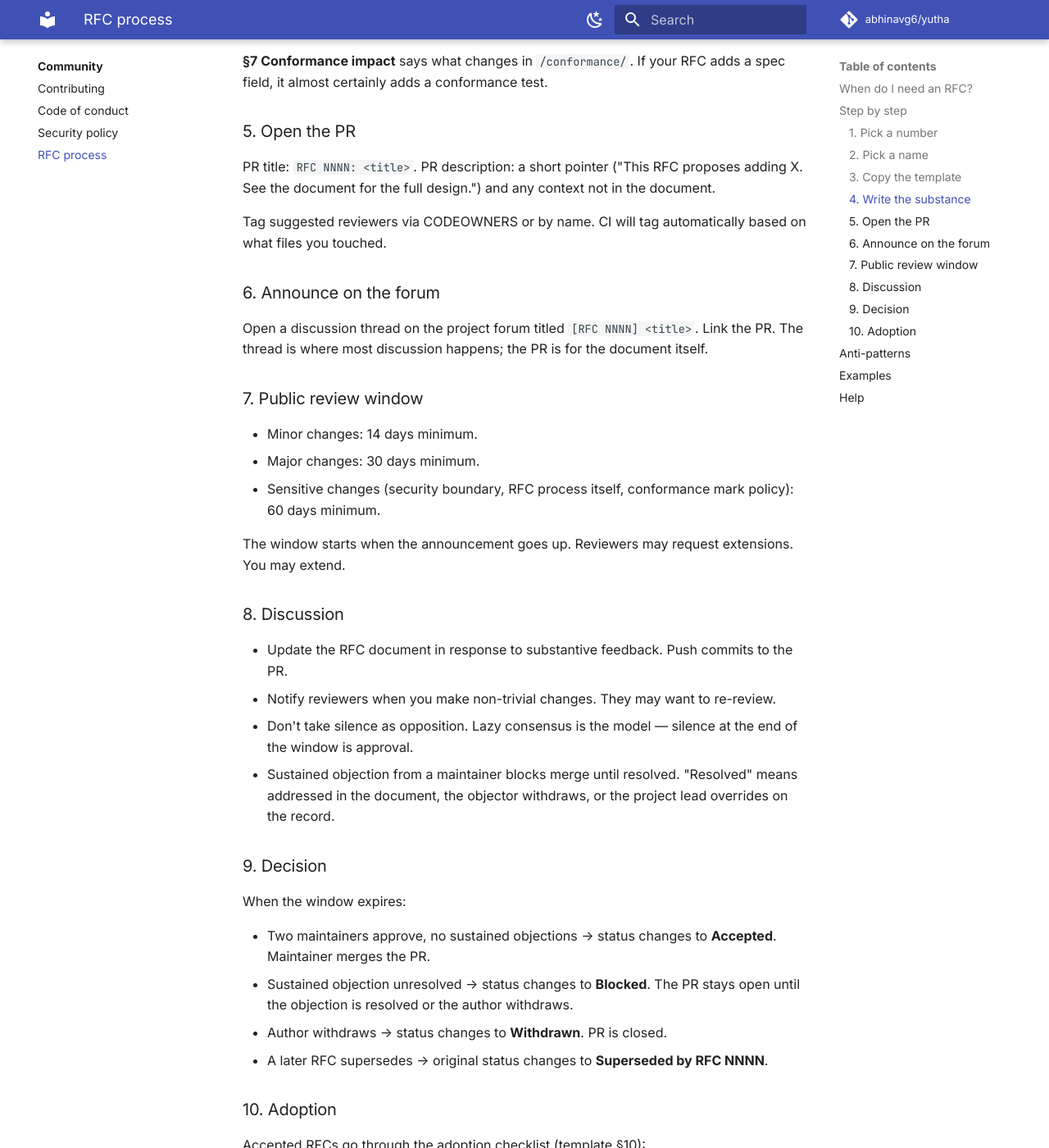
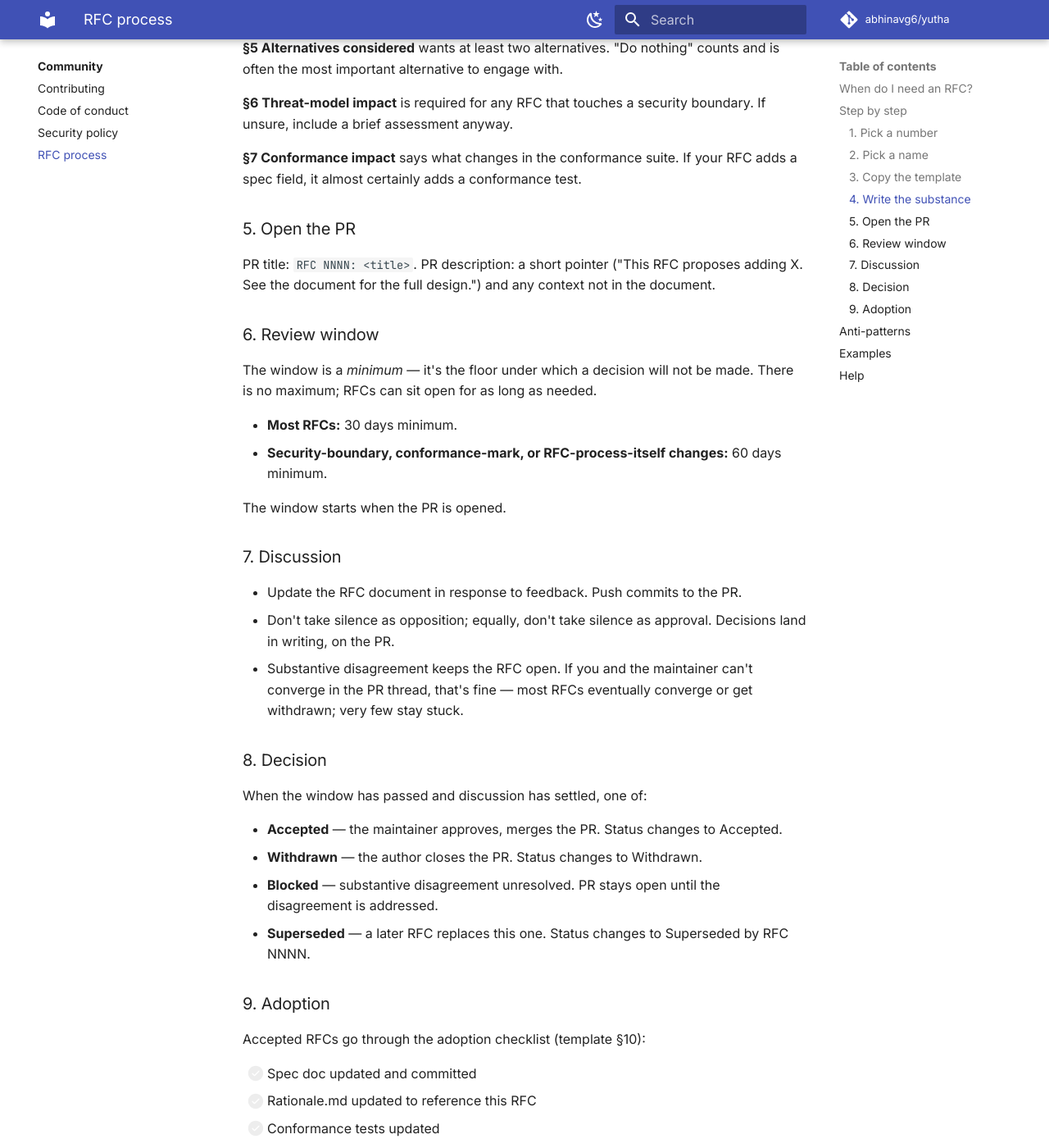
Before and after one commit to abhinavg6/yutha, an MkDocs documentation site: the page built from docs/community/RFC_PROCESS.md, in a window 1280 px wide and 1400 px high, scrolled down 1654 px. Shown: the whole window at 82% size. Built offline with MkDocs 1.6.1 and Material for MkDocs 9.7.7, drawn with Linux system fonts in a browser that asks for light colours; comment, search, counter and statistics services are not loaded; some of the changed text lies outside the part shown.

Commit message:
docs: fix icons, relax timelines, refresh examples for real use cases
- mkdocs.yml: enable pymdownx.emoji with Material's twemoji index so
  :material-...: and :octicons-...: tokens render as inline icons
  instead of literal text on the home page.
- docs/community/SECURITY.md: relax response windows to a realistic
  solo-maintainer cadence (14d ack / 30d assessment / 120d disclosure
  default).
- docs/community/RFC_PROCESS.md: rewritten end-to-end. Dropped the
  Workstream L / multi-maintainer / project-forum baggage; review
  windows are 30d (60d for security or process-itself changes);
  decision flow is single-approver.
- docs/index.md: added 'What people build with it' section — six
  cards spanning the practical (customer support, code review,
  AP/invoice) and the more ambitious (robotics fleets, AI scientist
  swarms, cross-org agent federation).
- docs/examples/: swapped the abstract examples (privacy-gate,
  reversible-actions, verifiable-pipeline) for grounded ones — code
  review, AP/invoice, cross-org federation. Customer support kept
  as the anchor. New pages are stubs pending content.
- mkdocs.yml: validation.nav.omitted_files=ignore so renames-in-flight
  don't trip strict mode.

````diff
--- a/docs/community/RFC_PROCESS.md
+++ b/docs/community/RFC_PROCESS.md
@@ -1,22 +1,24 @@
-# RFC Process — Operator-Facing Guide
+# RFC Process — Practical Guide
 
 This is the practical, step-by-step guide for filing an RFC. The full policy lives in [RFC 0001](https://github.com/abhinavg6/yutha/blob/main/spec/rfcs/0001-rfc-process.md); this document is the orientation for someone about to write their first one.
+
+Yutha is stewarded by one maintainer right now. The RFC process exists because spec changes need to be inspectable, not because the process is itself a goal. Timelines below are intentionally generous — they reflect a one-person-with-a-day-job cadence, not a target.
 
 ## When do I need an RFC?
 
 | You are about to... | RFC needed? |
 |---------------------|-------------|
 | Add a new spec | Yes |
-| Add a field to an existing spec | Yes (minor) |
-| Change a field's semantics | Yes (major) |
-| Add a new performative, action_kind, caveat type, or other enumerated value | Yes (minor) |
+| Add a field to an existing spec | Yes |
+| Change a field's semantics | Yes |
+| Add a new performative, action_kind, caveat type, or other enumerated value | Yes |
 | Fix a typo in a spec doc | No |
 | Add a test that exercises an existing spec property | No |
 | Add a test that requires existing conformant backends to change behavior | Yes |
 | Improve documentation, examples, or rationale prose | No |
 | Refactor reference-implementation internals without changing behavior | No |
 
-When in doubt, ask in the project forum. If two people on the project look at the question and disagree, file the RFC — the cost is low.
+When in doubt, open a draft issue and ask. The cost of asking is low; the cost of writing a 10-page document for something that didn't need one is high.
 
 ## Step by step
 
@@ -31,56 +33,50 @@ Filename: `NNNN-short-name.md`. The short name is kebab-case, ideally fewer than
 ### 3. Copy the template
 
 ```bash
-cp spec/rfcs/template.md spec/rfcs/0007-your-short-name.md
+cp spec/rfcs/template.md spec/rfcs/NNNN-your-short-name.md
 ```
 
 Fill it out. The template's section headers are a checklist — don't delete them, but you can write "N/A" if a section genuinely doesn't apply.
 
 ### 4. Write the substance
 
-The hardest section is **§3 Detailed design**. The most often-skipped (and most valuable) section is **§4 Drawbacks**. Reviewers will push back hard on RFCs whose drawbacks section says "none" — almost every change has a cost.
+The hardest section is **§3 Detailed design**. The most often-skipped (and most valuable) section is **§4 Drawbacks**. Almost every change has a cost; "none" is rarely an honest answer.
 
 **§5 Alternatives considered** wants at least two alternatives. "Do nothing" counts and is often the most important alternative to engage with.
 
-**§6 Threat-model impact** is required for any RFC that touches a security boundary. If unsure, include a brief assessment; Workstream L will review.
+**§6 Threat-model impact** is required for any RFC that touches a security boundary. If unsure, include a brief assessment anyway.
 
-**§7 Conformance impact** says what changes in `/conformance/`. If your RFC adds a spec field, it almost certainly adds a conformance test.
+**§7 Conformance impact** says what changes in the conformance suite. If your RFC adds a spec field, it almost certainly adds a conformance test.
 
 ### 5. Open the PR
 
 PR title: `RFC NNNN: <title>`. PR description: a short pointer ("This RFC proposes adding X. See the document for the full design.") and any context not in the document.
 
-Tag suggested reviewers via CODEOWNERS or by name. CI will tag automatically based on what files you touched.
+### 6. Review window
 
-### 6. Announce on the forum
+The window is a *minimum* — it's the floor under which a decision will not be made. There is no maximum; RFCs can sit open for as long as needed.
 
-Open a discussion thread on the project forum titled `[RFC NNNN] <title>`. Link the PR. The thread is where most discussion happens; the PR is for the document itself.
+- **Most RFCs:** 30 days minimum.
+- **Security-boundary, conformance-mark, or RFC-process-itself changes:** 60 days minimum.
 
-### 7. Public review window
+The window starts when the PR is opened.
 
-- Minor changes: 14 days minimum.
-- Major changes: 30 days minimum.
-- Sensitive changes (security boundary, RFC process itself, conformance mark policy): 60 days minimum.
+### 7. Discussion
 
-The window starts when the announcement goes up. Reviewers may request extensions. You may extend.
+- Update the RFC document in response to feedback. Push commits to the PR.
+- Don't take silence as opposition; equally, don't take silence as approval. Decisions land in writing, on the PR.
+- Substantive disagreement keeps the RFC open. If you and the maintainer can't converge in the PR thread, that's fine — most RFCs eventually converge or get withdrawn; very few stay stuck.
 
-### 8. Discussion
+### 8. Decision
 
-- Update the RFC document in response to substantive feedback. Push commits to the PR.
-- Notify reviewers when you make non-trivial changes. They may want to re-review.
-- Don't take silence as opposition. Lazy consensus is the model — silence at the end of the window is approval.
-- Sustained objection from a maintainer blocks merge until resolved. "Resolved" means addressed in the document, the objector withdraws, or the project lead overrides on the record.
+When the window has passed and discussion has settled, one of:
 
-### 9. Decision
+- **Accepted** — the maintainer approves, merges the PR. Status changes to Accepted.
+- **Withdrawn** — the author closes the PR. Status changes to Withdrawn.
+- **Blocked** — substantive disagreement unresolved. PR stays open until the disagreement is addressed.
+- **Superseded** — a later RFC replaces this one. Status changes to Superseded by RFC NNNN.
 
-When the window expires:
-
-- Two maintainers approve, no sustained objections → status changes to **Accepted**. Maintainer merges the PR.
-- Sustained objection unresolved → status changes to **Blocked**. The PR stays open until the objection is resolved or the author withdraws.
-- Author withdraws → status changes to **Withdrawn**. PR is closed.
-- A later RFC supersedes → original status changes to **Superseded by RFC NNNN**.
-
-### 10. Adoption
+### 9. Adoption
 
 Accepted RFCs go through the adoption checklist (template §10):
 
@@ -95,14 +91,14 @@ Adoption may be a separate PR (often is, especially if the RFC author isn't the
 ## Anti-patterns
 
 - **Filing the implementation as the RFC.** The RFC is the design document. The implementation comes after. Filing them together is fine; filing the implementation alone is not an RFC.
-- **Skipping the alternatives section.** Reviewers can almost always think of an alternative. If you can't, you haven't thought about it long enough.
+- **Skipping the alternatives section.** There's almost always an alternative. If you can't think of one, you haven't thought about it long enough.
 - **"This is obviously the right answer."** Maybe. The RFC asks you to make the obviousness inspectable.
 - **Bundling unrelated changes.** One conceptual change per RFC. If you find yourself titling it with "and," split it.
-- **Asking for the window to be skipped.** Don't. Even for trivial changes, 14 days is the floor. If something genuinely cannot wait, the project lead can call an emergency exception — but emergencies are rare.
+- **Asking for the window to be skipped.** Don't. Even for trivial changes, 30 days is the floor.
 
 ## Examples
 
-The launch-spec RFCs (0002–0006) are full examples of what an RFC looks like at landing. Read them; they're the calibration.
+The launch RFCs (0002–0006) are full examples of what an RFC looks like at landing. Read them; they're the calibration.
 
 ## Help
 
@@ -110,4 +106,4 @@ If you've never written an RFC before:
 
 - Read [RFC 0001](https://github.com/abhinavg6/yutha/blob/main/spec/rfcs/0001-rfc-process.md) for the policy framing.
 - Read one of the launch RFCs (0002–0006) for the shape.
-- Ask in the project forum before you write a long document, especially for major or sensitive changes. A 10-minute orientation conversation often saves a 10-day RFC rewrite.
+- Open a draft issue describing what you want to propose before writing a long document — especially for security-boundary or RFC-process-itself changes. A short conversation up front often saves a long rewrite later.
--- a/mkdocs.yml
+++ b/mkdocs.yml
@@ -25,6 +25,14 @@ docs_dir: docs
 # `--strict` in CI promotes warnings (broken links, missing pages) to
 # errors so we don't quietly ship a busted site.
 strict: true
+
+# Tolerate markdown files in docs/ that aren't referenced by the nav.
+# Default would warn and trip strict mode. We deliberately keep this
+# permissive so renames-in-flight (e.g. archived example pages staged
+# for git rm) don't block the build.
+validation:
+  nav:
+    omitted_files: ignore
 
 theme:
   name: material
@@ -95,6 +103,12 @@ markdown_extensions:
   - footnotes
   - toc:
       permalink: true
+  # Inline icon shortcodes — required for the `:material-...:` and
+  # `:octicons-...:` syntax used in index.md's grid cards and CTAs.
+  # Without this, those tokens render as literal text.
+  - pymdownx.emoji:
+      emoji_index: !!python/name:material.extensions.emoji.twemoji
+      emoji_generator: !!python/name:material.extensions.emoji.to_svg
 
 plugins:
   - search
@@ -127,9 +141,9 @@ nav:
   - Examples:
       - examples/index.md
       - Customer support with refund cap: examples/customer-support.md
-      - Knowledge-base privacy gate: examples/privacy-gate.md
-      - Reversible long-running actions: examples/reversible-actions.md
-      - Verifiable AI pipeline: examples/verifiable-pipeline.md
+      - Code review crew with security boundaries: examples/code-review.md
+      - AP & invoice processing with payment caps: examples/ap-invoice.md
+      - Cross-organization agent federation: examples/cross-org-federation.md
   - Reference:
       - reference/index.md
       - Specs: reference/specs.md
````
Also changed, not shown: docs/community/SECURITY.md (+5 -5 lines), docs/examples/ap-invoice.md (added, +14 -0 lines), docs/examples/code-review.md (added, +14 -0 lines), docs/examples/cross-org-federation.md (added, +14 -0 lines), docs/examples/index.md (+5 -5 lines), docs/examples/privacy-gate.md (deleted, +0 -14 lines), docs/examples/reversible-actions.md (deleted, +0 -14 lines), docs/examples/verifiable-pipeline.md (deleted, +0 -14 lines), docs/index.md (+52 -0 lines).
